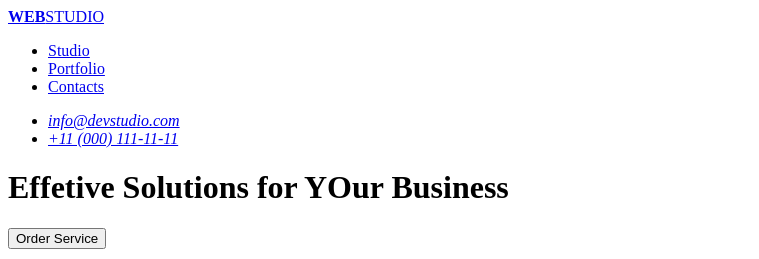
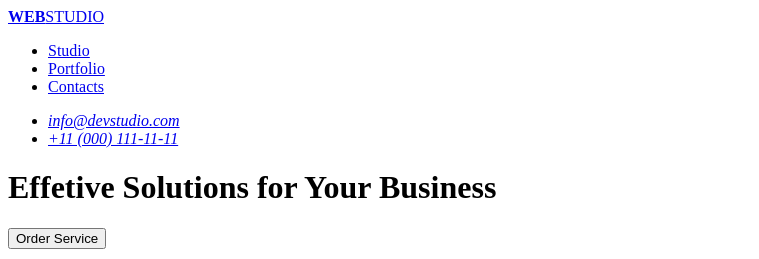
Before and after one commit to murselsen/goit-markup-hw-01, a plain HTML site: page index.html in a window 1280 px wide. Shown: the top 259 px of the page, without its empty margins (0-759 px from the left). Drawn offline with Linux system fonts and the light colour scheme.

Commit message:
Update index.html

```diff
--- a/index.html
+++ b/index.html
@@ -30,7 +30,7 @@
     <main>
       <!-- Hero -->
       <div>
-        <h1>Effetive Solutions for YOur Business</h1>
+        <h1>Effetive Solutions for Your Business</h1>
         <button type="button">Order Service</button>
       </div>
       <!-- Hero End -->
```
